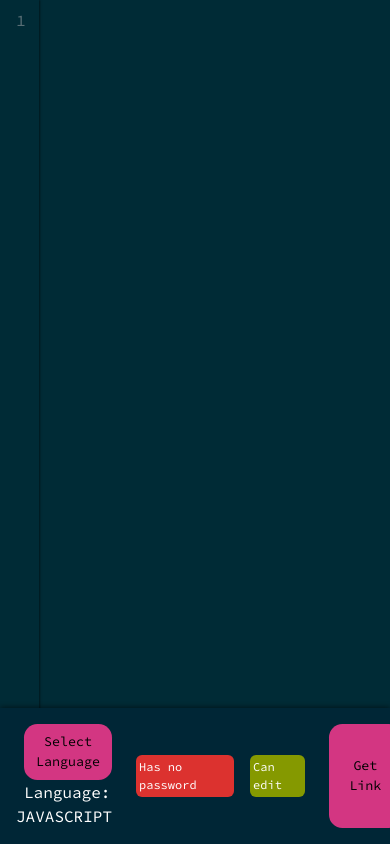
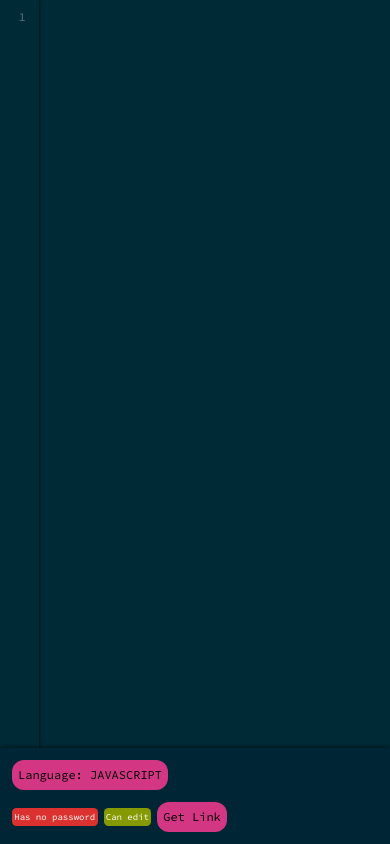
Before and after one commit to creemy0cheesekake/codebin, a React (Create React App) app in the folder client/: page / in a window 390 px wide. Built offline with nearby package versions, Linux system fonts and the light colour scheme.

Commit message:
responsive design

```diff
--- a/client/package.json
+++ b/client/package.json
@@ -38,6 +38,9 @@
 	},
 	"dependencies": {
 		"@codemirror/language-data": "^0.19.1",
+		"@fortawesome/fontawesome-free": "^6.0.0",
+		"@fortawesome/free-solid-svg-icons": "^6.0.0",
+		"@fortawesome/react-fontawesome": "^0.1.17",
 		"axios": "^0.26.0",
 		"codemirror": "^5.65.1",
 		"node": "^17.4.0",
--- a/client/src/App.tsx
+++ b/client/src/App.tsx
@@ -132,7 +132,6 @@ import { Context } from "./components/Context";
 
 function App() {
 	const {
-		wrap,
 		language,
 		showModal,
 		setLink,
@@ -183,7 +182,7 @@ function App() {
 				value={value}
 				className="textarea"
 				options={{
-					lineWrapping: wrap,
+					lineWrapping: false,
 					mode: language,
 					lineNumbers: true,
 					theme: "solarized",
@@ -197,3 +196,4 @@ function App() {
 }
 
 export default App;
+// TODO: add settings button, which will be modal with toggle wrap and font size, and add conf json object to schema
--- a/client/src/components/Context.tsx
+++ b/client/src/components/Context.tsx
@@ -4,7 +4,6 @@ export const Context: any = createContext(undefined);
 
 function ContextProvider({ children }: any) {
 	const [value, setValue] = useState("");
-	const [wrap, setWrap] = useState(true);
 	const [language, setLanguage] = useState("javascript");
 	const [showModal, setShowModal] = useState(false);
 	const [link, setLink] = useState("");
@@ -15,8 +14,6 @@ function ContextProvider({ children }: any) {
 		<main>
 			<Context.Provider
 				value={{
-					wrap,
-					setWrap,
 					language,
 					setLanguage,
 					showModal,
--- a/client/src/components/MenuBar.tsx
+++ b/client/src/components/MenuBar.tsx
@@ -6,6 +6,8 @@ import {
 	saveFile,
 	getLink,
 } from "../MenuBarFunctions";
+import { FontAwesomeIcon } from "@fortawesome/react-fontawesome";
+import { faFloppyDisk } from "@fortawesome/free-solid-svg-icons";
 const axios = require("axios").default;
 
 function MenuBar() {
@@ -71,12 +73,12 @@ function MenuBar() {
 		<div className="menu-bar">
 			<div className="language-selector-and-save">
 				<button onClick={_ => setShowModal(true)}>
-					Select Language
+					Language: {language.toUpperCase()}
 				</button>
-				<span>Language: {language.toUpperCase()}</span>
 				{!!link && (
 					<button onClick={handleSave} className="save-file-button">
-						Save File
+						<FontAwesomeIcon icon={faFloppyDisk} />
+						&nbsp;Save File
 					</button>
 				)}
 			</div>
@@ -92,7 +94,7 @@ function MenuBar() {
 					>{`Can ${canEdit ? "" : "not"} edit`}</div>
 				</div>
 				{!!link && (
-					<>
+					<span className="password-box">
 						<input
 							type="text"
 							value={passwordVal}
@@ -102,13 +104,8 @@ function MenuBar() {
 								e.key === "Enter" && handleSubmitPassword()
 							}
 						/>
-						<button
-							className="submit-password"
-							onClick={handleSubmitPassword}
-						>
-							Submit
-						</button>
-					</>
+						<button onClick={handleSubmitPassword}>Submit</button>
+					</span>
 				)}
 				{!link ? (
 					<button onClick={handleGetLink}>Get Link</button>
--- a/client/src/styles/App.sass
+++ b/client/src/styles/App.sass
@@ -23,13 +23,13 @@ main
     box-shadow: 0 -1px 5px #0000007f
     display: flex
     justify-content: space-between
+    flex-wrap: wrap
+    gap: 1rem
     color: white
-    div *
-        margin-inline: .5rem
-        &.submit-password
-            margin-right: 7rem
-        &.save-file-button
-            margin-left: 7rem
+    div
+        display: flex
+        gap: .5rem
+        flex-wrap: wrap
 
 .cm-s-solarized
     height: 100% !important
@@ -52,11 +52,15 @@ main
     border-radius: .5em
     transition: all .5s
 
-
-.shareable-link-and-password
-    display: flex
-    flex-direction: row
-
+.password-box
+    input
+        border-top-right-radius: 0
+        border-bottom-right-radius: 0
+        // for some reason this makes the outline appear above the button
+        position: relative
+    button
+        border-top-left-radius: 0
+        border-bottom-left-radius: 0
 
 .pw-indicators
     display: flex
--- a/client/src/styles/Modal.sass
+++ b/client/src/styles/Modal.sass
@@ -27,6 +27,7 @@
                 font-size: 1.5rem
         .header
             justify-content: center
+            text-align: center
         .content
             justify-content: center
             .content-box
--- a/client/src/styles/globals.sass
+++ b/client/src/styles/globals.sass
@@ -13,7 +13,8 @@ button
     background-color: var.$magenta
     padding: .5rem
     border: none
-    border-radius: 1em
+    border-radius: 1rem
+    font-size: 1rem
     &:hover
         filter: brightness(.75)
         transition: filter .2s
@@ -29,3 +30,13 @@ input
     padding: .5rem
     border-radius: .5rem
     color: var.$base3
+    font-size: 1rem
+
+
+@media (max-width: 1200px)
+    :root
+        font-size: 14px
+
+@media (max-width: 700px)
+    :root
+        font-size: 12px
```
Also changed, not shown: 1 other file (tests, documents, lock files or other folders).
